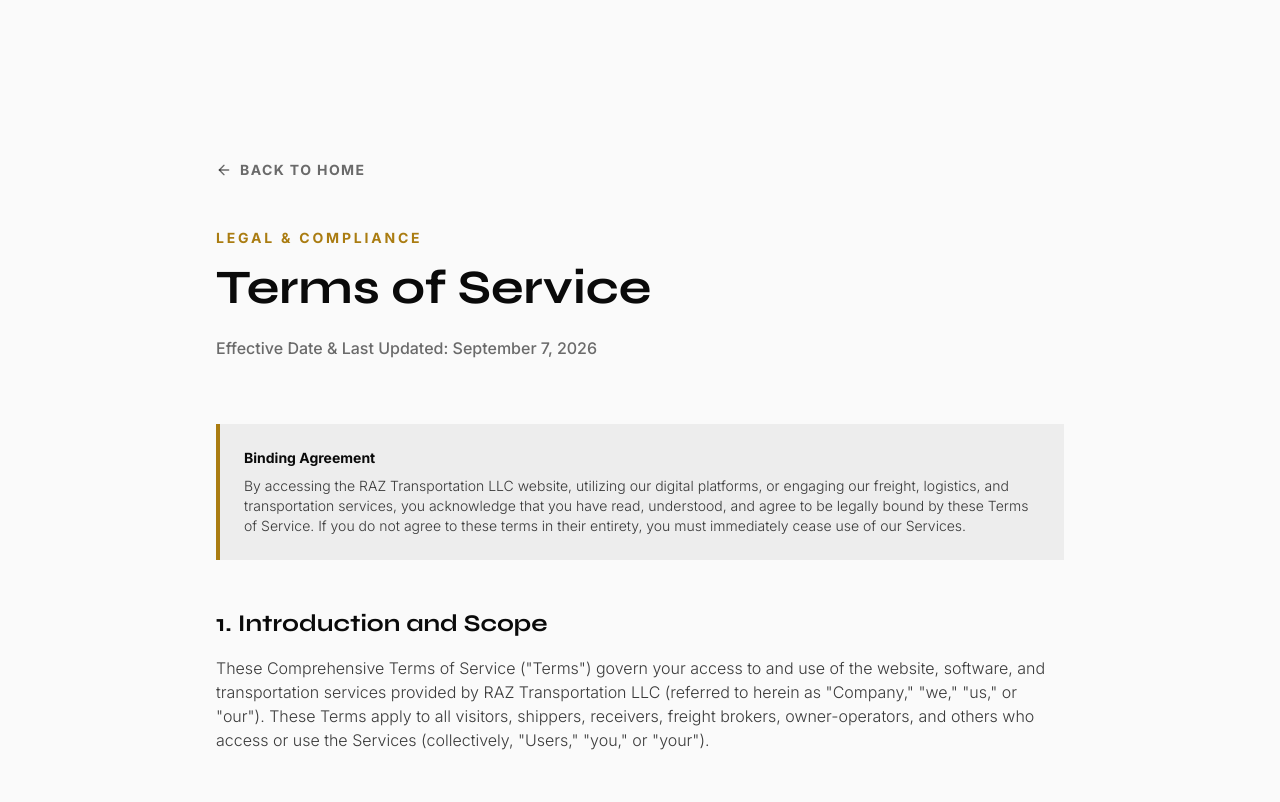
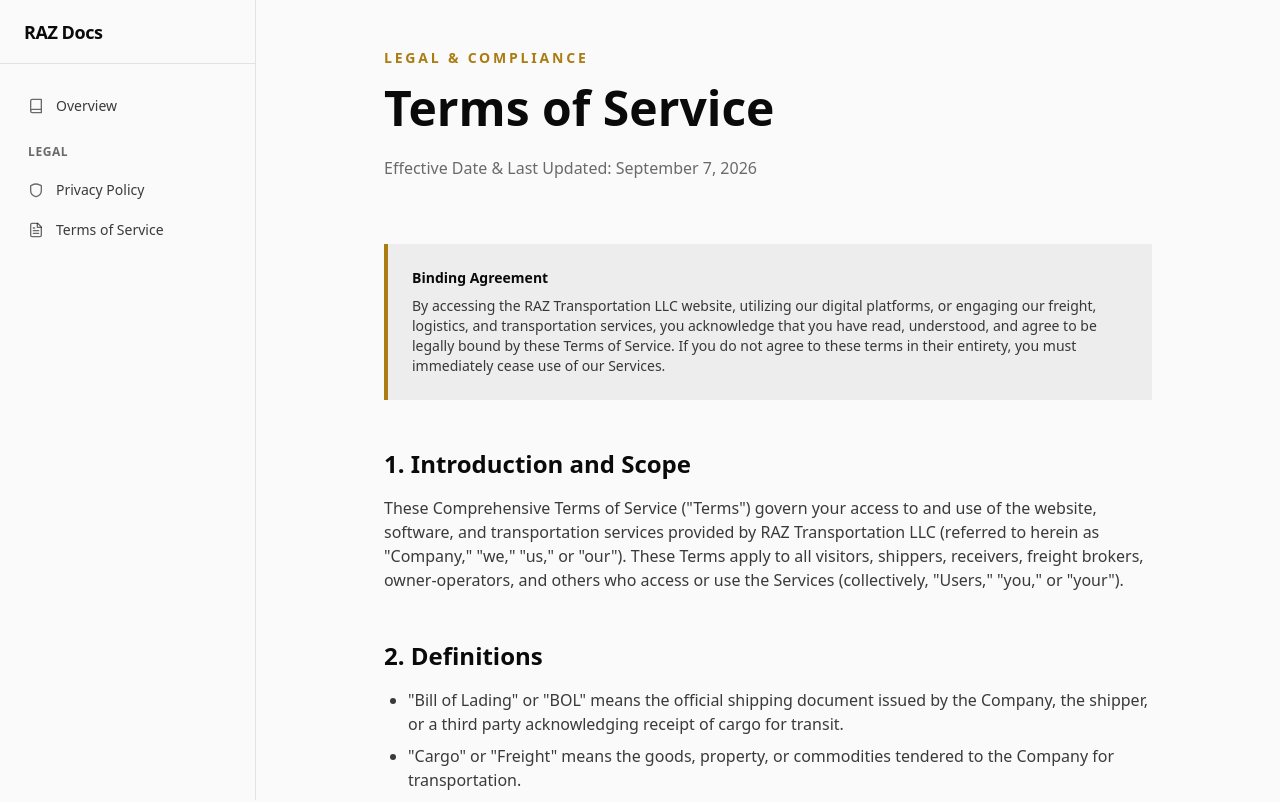
Before and after one commit to engnrhussein/razdocs, a Next.js app: page /terms in a window 1280 px wide. Shown: the top 802 px of the page. Built offline with nearby package versions, Linux system fonts and the light colour scheme.

Commit message:
feat: integrate original typography and colors into the responsive sidebar layout

```diff
--- a/src/app/layout.tsx
+++ b/src/app/layout.tsx
@@ -1,6 +1,7 @@
 import type { Metadata } from "next";
 import { Inter, Syne } from "next/font/google";
 import "./globals.css";
+import Link from "next/link";
 
 const inter = Inter({
   variable: "--font-inter",
@@ -13,22 +14,59 @@
 });
 
 export const metadata: Metadata = {
-  title: "RAZ Transportation LLC | Premium Logistics",
-  description: "Driving the Future of Freight with speed, safety, and reliability.",
+  title: "Raz Transportation LLC - Legal & Docs",
+  description: "Legal documentation, privacy policies, and terms of service for Raz Transportation LLC.",
 };
 
 export default function RootLayout({
   children,
-}: Readonly<{
+}: {
   children: React.ReactNode;
-}>) {
+}) {
   return (
-    <html
-      lang="en"
-      className={`${inter.variable} ${syne.variable} h-full antialiased scroll-smooth`}
-    >
-      <body className="min-h-full flex flex-col bg-stark text-onyx bg-[#FAFAFA] break-words">
-        {children}
+    <html lang="en" className={"  antialiased h-full bg-stark text-onyx"}>
+      <body className={"font-sans flex h-[100dvh] overflow-hidden flex-col md:flex-row"}>
+        {/* Mobile Header */}
+        <div className="md:hidden flex items-center justify-between px-6 py-4 border-b border-onyx/10 bg-stark shrink-0">
+          <Link href="/" className="font-heading font-bold text-lg tracking-tight text-onyx">
+            RAZ Docs
+          </Link>
+          <div className="flex gap-4 text-sm font-medium text-onyx/80">
+            <Link href="/privacy" className="hover:text-gold-dark transition-colors">Privacy</Link>
+            <Link href="/terms" className="hover:text-gold-dark transition-colors">Terms</Link>
+          </div>
+        </div>
+
+        {/* Desktop Sidebar */}
+        <aside className="hidden md:flex w-64 flex-shrink-0 border-r border-onyx/10 bg-stark h-full flex-col">
+          <Link href="/" className="h-16 flex items-center px-6 border-b border-onyx/10 font-heading font-bold text-lg tracking-tight text-onyx hover:bg-onyx/5 transition-colors">
+            RAZ Docs
+          </Link>
+          <nav className="flex-1 overflow-y-auto py-6 px-4 space-y-1">
+            <Link href="/" className="flex items-center gap-3 px-3 py-2 text-sm font-medium rounded-md text-onyx/80 hover:text-onyx hover:bg-onyx/5 transition-colors">
+              <svg xmlns="http://www.w3.org/2000/svg" width="16" height="16" viewBox="0 0 24 24" fill="none" stroke="currentColor" strokeWidth="2" strokeLinecap="round" strokeLinejoin="round" className="text-onyx/60"><path d="M4 19.5v-15A2.5 2.5 0 0 1 6.5 2H20v20H6.5a2.5 2.5 0 0 1 0-5H20"/></svg>
+              Overview
+            </Link>
+            <div className="pt-4 pb-2 px-3 text-xs font-semibold text-onyx/60 uppercase tracking-wider">
+              Legal
+            </div>
+            <Link href="/privacy" className="flex items-center gap-3 px-3 py-2 text-sm font-medium rounded-md text-onyx/80 hover:text-onyx hover:bg-onyx/5 transition-colors">
+              <svg xmlns="http://www.w3.org/2000/svg" width="16" height="16" viewBox="0 0 24 24" fill="none" stroke="currentColor" strokeWidth="2" strokeLinecap="round" strokeLinejoin="round" className="text-onyx/60"><path d="M20 13c0 5-3.5 7.5-7.66 8.95a1 1 0 0 1-.67-.01C7.5 20.5 4 18 4 13V6a1 1 0 0 1 1-1c2-1 4-2 7-2 2.89 0 4.78 1 6.94 1.89A1 1 0 0 1 20 6z"/></svg>
+              Privacy Policy
+            </Link>
+            <Link href="/terms" className="flex items-center gap-3 px-3 py-2 text-sm font-medium rounded-md text-onyx/80 hover:text-onyx hover:bg-onyx/5 transition-colors">
+              <svg xmlns="http://www.w3.org/2000/svg" width="16" height="16" viewBox="0 0 24 24" fill="none" stroke="currentColor" strokeWidth="2" strokeLinecap="round" strokeLinejoin="round" className="text-onyx/60"><path d="M14.5 2H6a2 2 0 0 0-2 2v16a2 2 0 0 0 2 2h12a2 2 0 0 0 2-2V7.5L14.5 2z"/><polyline points="14 2 14 8 20 8"/><line x1="16" x2="8" y1="13" y2="13"/><line x1="16" x2="8" y1="17" y2="17"/><line x1="10" x2="8" y1="9" y2="9"/></svg>
+              Terms of Service
+            </Link>
+          </nav>
+        </aside>
+
+        {/* Main Content Area */}
+        <main className="flex-1 h-full overflow-y-auto bg-stark">
+          <div className="max-w-4xl mx-auto py-8 px-6 sm:py-12 sm:px-12 lg:px-16">
+            {children}
+          </div>
+        </main>
       </body>
     </html>
   );
--- a/src/app/page.tsx
+++ b/src/app/page.tsx
@@ -1,5 +1,26 @@
-import { redirect } from 'next/navigation';
+export default function Home() {
+  return (
+    <div className="prose prose-slate max-w-none">
+      <h1 className="text-4xl font-extrabold tracking-tight text-slate-900 mb-6">Documentation Hub</h1>
+      <p className="text-lg text-slate-600 mb-10 leading-relaxed">
+        Welcome to the official documentation portal for Raz Transportation LLC. Here you will find our public compliance policies, legal agreements, and terms of service.
+      </p>
 
-export default function Home() {
-  redirect('/privacy');
+      <div className="grid grid-cols-1 md:grid-cols-2 gap-6 mt-12">
+        <a href="/privacy" className="group block border border-gray-200 rounded-xl p-6 hover:border-blue-500 hover:shadow-md transition-all">
+          <h2 className="text-xl font-semibold text-slate-900 group-hover:text-blue-600 mb-2">Privacy Policy &rarr;</h2>
+          <p className="text-sm text-slate-500">
+            Learn how we collect, use, and protect your data across our platforms and services.
+          </p>
+        </a>
+
+        <a href="/terms" className="group block border border-gray-200 rounded-xl p-6 hover:border-blue-500 hover:shadow-md transition-all">
+          <h2 className="text-xl font-semibold text-slate-900 group-hover:text-blue-600 mb-2">Terms of Service &rarr;</h2>
+          <p className="text-sm text-slate-500">
+            Read the terms and conditions governing the use of our websites and freight services.
+          </p>
+        </a>
+      </div>
+    </div>
+  );
 }
--- a/src/app/privacy/page.tsx
+++ b/src/app/privacy/page.tsx
@@ -5,15 +5,8 @@
   description: "Comprehensive Privacy Policy and Data Collection Practices for RAZ Transportation LLC.",
 };
 
-export default function PrivacyPolicy() {
-  return (
-    <main className="min-h-screen bg-stark text-onyx font-sans">
+export default function PrivacyPolicy() { return ( <><article className="">
 
-
-      <article className="max-w-4xl mx-auto px-6 pt-32 pb-20 md:pt-40 md:pb-32">
-        <Link href="/" className="inline-flex items-center gap-2 text-sm uppercase tracking-widest text-onyx/60 hover:text-gold-dark transition-colors font-bold mb-12">
-          <svg xmlns="http://www.w3.org/2000/svg" width="16" height="16" viewBox="0 0 24 24" fill="none" stroke="currentColor" stroke-width="2" stroke-linecap="round" stroke-linejoin="round"><line x1="19" y1="12" x2="5" y2="12"></line><polyline points="12 19 5 12 12 5"></polyline></svg> Back to Home
-        </Link>
 
         <div className="mb-16">
           <p className="text-gold-dark uppercase tracking-[0.2em] text-sm font-bold mb-4">Legal & Compliance</p>
@@ -164,7 +157,4 @@
       {/* Mini Footer */}
       <footer className="bg-onyx py-8 px-6 border-t border-white/10 text-center text-stark/40 text-xs font-light">
         <p>&copy; {new Date().getFullYear()} RAZ Transportation LLC. All rights reserved.</p>
-      </footer>
-    </main>
-  );
-}
+      </footer></>);}
--- a/src/app/terms/page.tsx
+++ b/src/app/terms/page.tsx
@@ -5,15 +5,8 @@
   description: "Comprehensive Terms of Service, Conditions of Carriage, and Use Agreement for RAZ Transportation LLC.",
 };
 
-export default function TermsOfService() {
-  return (
-    <main className="min-h-screen bg-stark text-onyx font-sans">
+export default function TermsOfService() { return ( <><article className="">
 
-
-      <article className="max-w-4xl mx-auto px-6 pt-32 pb-20 md:pt-40 md:pb-32">
-        <Link href="/" className="inline-flex items-center gap-2 text-sm uppercase tracking-widest text-onyx/60 hover:text-gold-dark transition-colors font-bold mb-12">
-          <svg xmlns="http://www.w3.org/2000/svg" width="16" height="16" viewBox="0 0 24 24" fill="none" stroke="currentColor" stroke-width="2" stroke-linecap="round" stroke-linejoin="round"><line x1="19" y1="12" x2="5" y2="12"></line><polyline points="12 19 5 12 12 5"></polyline></svg> Back to Home
-        </Link>
 
         <div className="mb-16">
           <p className="text-gold-dark uppercase tracking-[0.2em] text-sm font-bold mb-4">Legal & Compliance</p>
@@ -139,7 +132,4 @@
       {/* Mini Footer */}
       <footer className="bg-onyx py-8 px-6 border-t border-white/10 text-center text-stark/40 text-xs font-light">
         <p>&copy; {new Date().getFullYear()} RAZ Transportation LLC. All rights reserved.</p>
-      </footer>
-    </main>
-  );
-}
+      </footer></>);}
```
